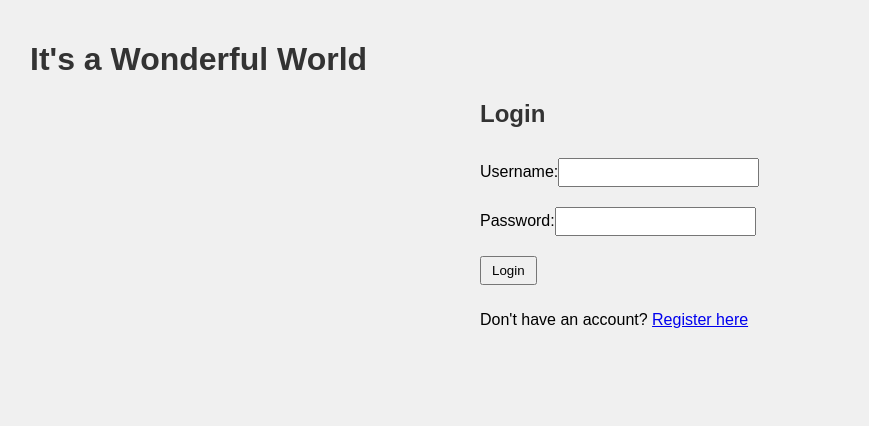
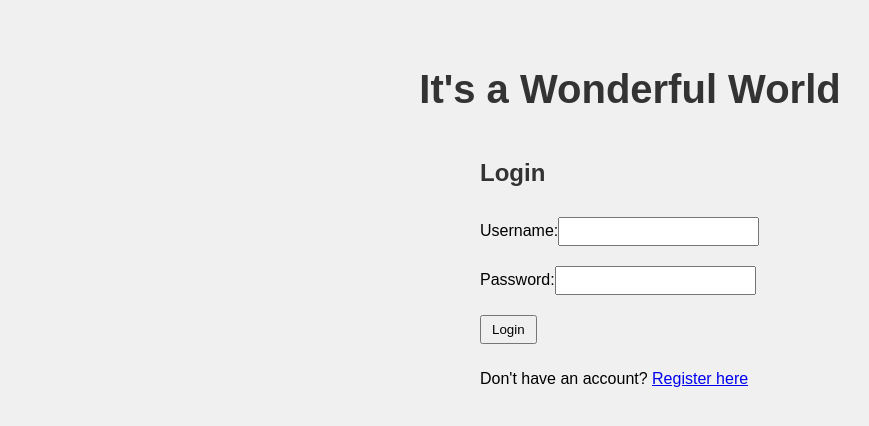
Before and after one commit to Thunderkill/Wonderful-Empire, a React (Vite) app in the folder iaww-ui/: page / in a window 1280 px wide. Shown: the top 426 px of the page, without its empty margins (10-879 px from the left). Built offline with nearby package versions, Linux system fonts and the light colour scheme.

Commit message:
Add interactive app title with navigation and new styles

```diff
--- a/iaww-ui/src/App.css
+++ b/iaww-ui/src/App.css
@@ -128,4 +128,18 @@
   margin-bottom: 10px;
 }
 
+/* New styles for the app title */
+.app-title {
+  cursor: pointer;
+  transition: color 0.3s ease;
+  text-align: center;
+  padding: 20px 0;
+  font-size: 2.5em;
+  color: #333;
+}
+
+.app-title:hover {
+  color: #008CBA;
+}
+
 /* Add any other existing styles here */
--- a/iaww-ui/src/App.tsx
+++ b/iaww-ui/src/App.tsx
@@ -1,16 +1,23 @@
 import React from 'react';
-import { BrowserRouter as Router, Route, Routes } from 'react-router-dom';
+import { BrowserRouter as Router, Route, Routes, useNavigate } from 'react-router-dom';
 import Login from './components/Login';
 import Register from './components/Register';
 import GameList from './components/GameList';
 import GameBoard from './components/GameBoard';
 import './App.css';
 
-const App: React.FC = () => {
+const AppContent: React.FC = () => {
+  const navigate = useNavigate();
+
+  const handleTitleClick = () => {
+    navigate('/games');
+  };
+
   return (
-    <Router>
     <div className="app">
+      <div onClick={handleTitleClick} style={{ cursor: 'pointer' }}>
         <h1 className="app-title">It's a Wonderful World</h1>
+      </div>
       <Routes>
         <Route path="/" element={<Login />} />
         <Route path="/register" element={<Register />} />
@@ -18,6 +25,13 @@ const App: React.FC = () => {
         <Route path="/game/:gameId" element={<GameBoard />} />
       </Routes>
     </div>
+  );
+};
+
+const App: React.FC = () => {
+  return (
+    <Router>
+      <AppContent />
     </Router>
   );
 };
```
Lines whose indentation alone changed are shown as unchanged.
